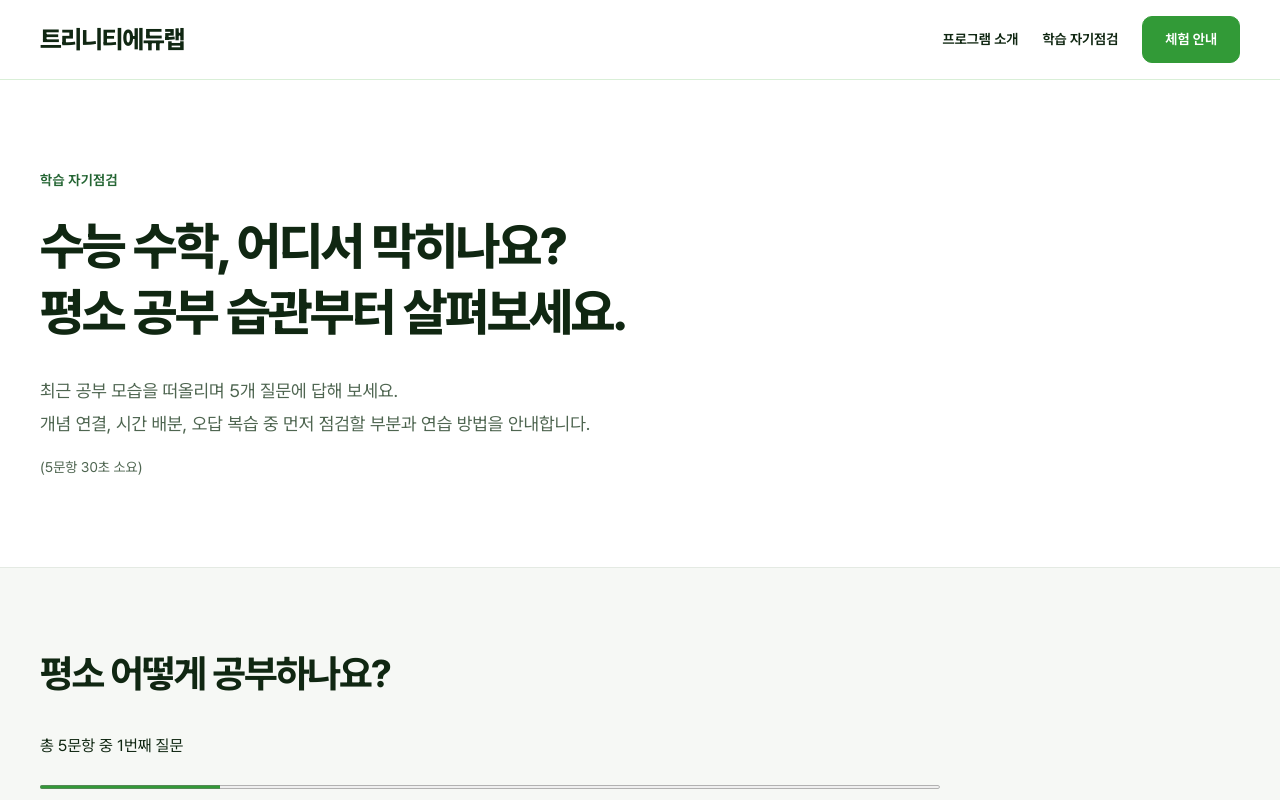
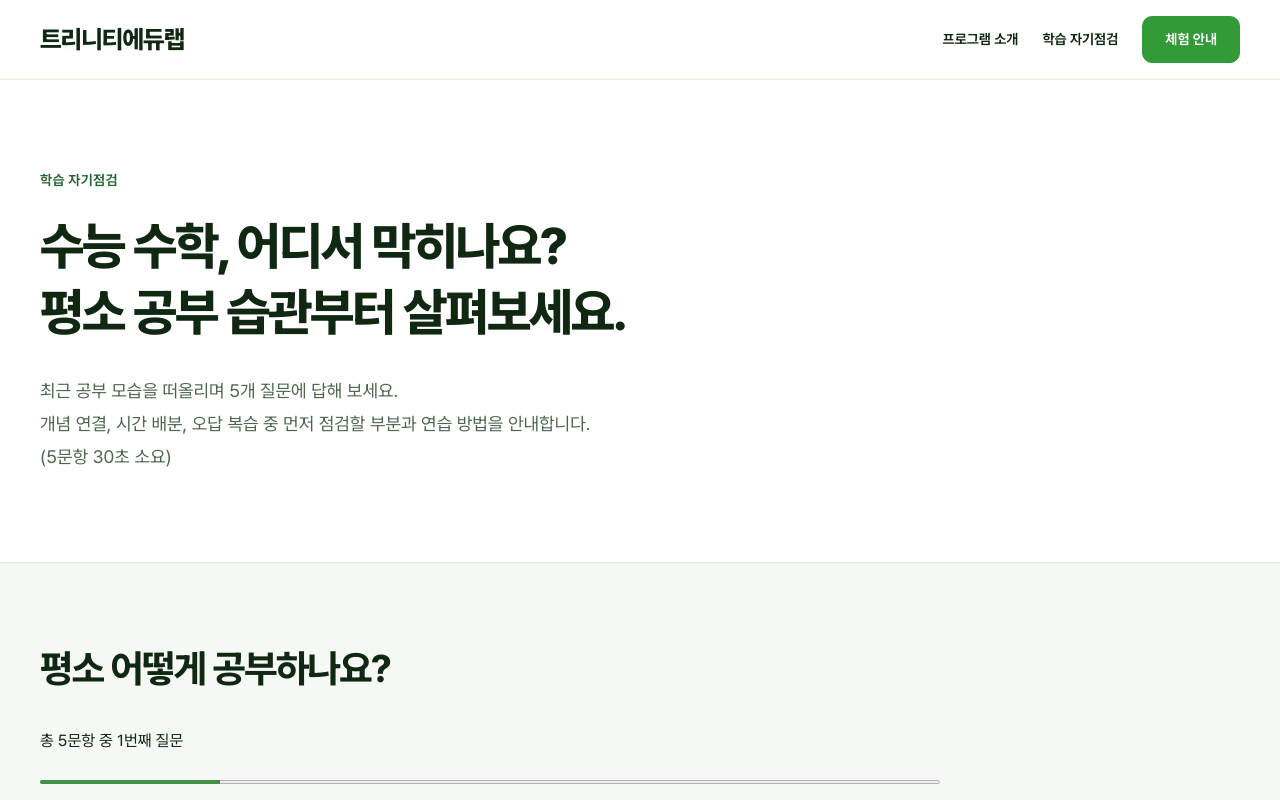
Before and after one commit to webfitmoon/trinitylab, a Next.js app: page /diagnosis in a window 1280 px wide. Shown: the top 800 px of the page. Built offline with nearby package versions, Linux system fonts and the light colour scheme.

Commit message:
Unify study check introduction line spacing

```diff
--- a/components/subpage-shell.jsx
+++ b/components/subpage-shell.jsx
@@ -5,6 +5,6 @@
     "프로그램 소개": { lines: ["문제 선택부터,", "틀린 문제를 다시 풀기까지."], descriptionLines: description.split(/(?<=\.)\s+/), points: ["기출 선택", "직접 풀기와 힌트", "오답 복습"] },
     "학습 자기점검": { lines: ["수능 수학, 어디서 막히나요?", "평소 공부 습관부터 살펴보세요."], descriptionLines: ["최근 공부 모습을 떠올리며 5개 질문에 답해 보세요.", "개념 연결, 시간 배분, 오답 복습 중 먼저 점검할 부분과 연습 방법을 안내합니다."], note: "(5문항 30초 소요)" },
   }[label];
-  return <><a className="skip" href="#main">본문으로 바로가기</a><SiteHeader /><main id="main" className="subpage"><header className={`subpage-intro${intro ? " subpage-intro-editorial" : ""}`}><div className="wrap"><p className="label">{label}</p><h1>{intro ? <>{intro.lines[0]}<br />{intro.lines[1]}</> : title}</h1><p className="subpage-lead">{intro?.descriptionLines ? <>{intro.descriptionLines[0]}<br />{intro.descriptionLines[1]}</> : description}</p>{intro?.note && <p className="note" style={{ marginTop: 16 }}>{intro.note}</p>}{intro?.points && <ul className="subpage-intro-points" aria-label="페이지 안내">{intro.points.map(point => <li key={point}>{point}</li>)}</ul>}</div></header>{children}</main><footer className="footer"><div className="wrap"><Link href="/">트리니티에듀랩</Link><p>© 2026 트리니티에듀랩</p><Link href="/trial">체험 안내</Link></div></footer></>;
+  return <><a className="skip" href="#main">본문으로 바로가기</a><SiteHeader /><main id="main" className="subpage"><header className={`subpage-intro${intro ? " subpage-intro-editorial" : ""}`}><div className="wrap"><p className="label">{label}</p><h1>{intro ? <>{intro.lines[0]}<br />{intro.lines[1]}</> : title}</h1><p className="subpage-lead">{intro?.descriptionLines ? <>{intro.descriptionLines[0]}<br />{intro.descriptionLines[1]}</> : description}{intro?.note && <><br />{intro.note}</>}</p>{intro?.points && <ul className="subpage-intro-points" aria-label="페이지 안내">{intro.points.map(point => <li key={point}>{point}</li>)}</ul>}</div></header>{children}</main><footer className="footer"><div className="wrap"><Link href="/">트리니티에듀랩</Link><p>© 2026 트리니티에듀랩</p><Link href="/trial">체험 안내</Link></div></footer></>;
 }
 export function PageBlock({ title, children, tint = false }) { return <section className={`subpage-block${tint ? " subpage-tint" : ""}`}><div className="wrap"><h2>{title}</h2>{children}</div></section>; }
```
